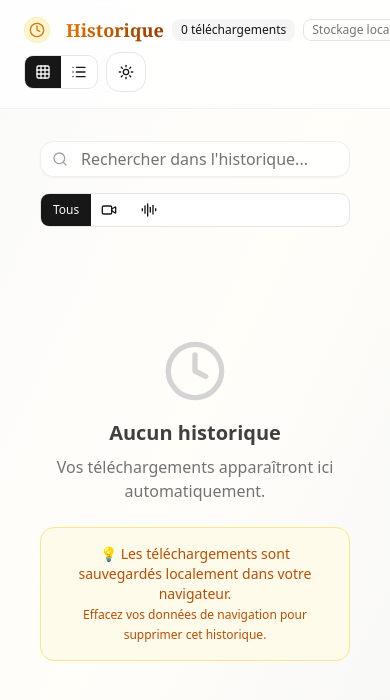
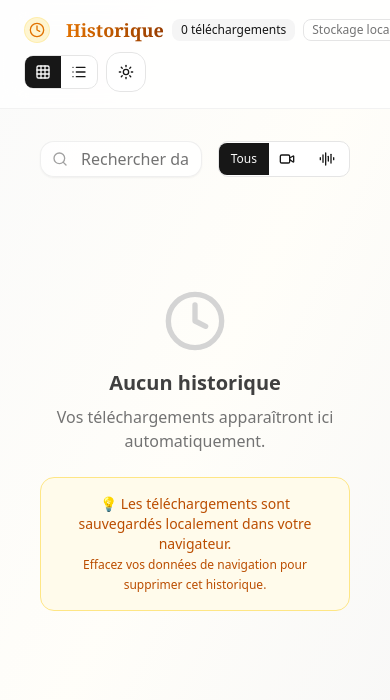
Before and after one commit to Bestbeedev/vinyltube, a Next.js app: page /history in a window 390 px wide. Shown: the top 700 px of the page. Built offline with nearby package versions, Linux system fonts and the light colour scheme; a web font is replaced by a local one.

Commit message:
next-thems add

```diff
--- a/app/history/page.tsx
+++ b/app/history/page.tsx
@@ -7,6 +7,7 @@ import { Button } from '@/components/ui/button';
 import { Input } from '@/components/ui/input';
 import { Card, CardContent, CardHeader, CardTitle } from '@/components/ui/card';
 import { Badge } from '@/components/ui/badge';
+import { ThemeProvider } from "next-themes";
 import ThemeToggle from '@/components/partials/theme-toggle';
 import HistoryService, { HistoryItem } from '@/lib/history-service';
 
@@ -26,7 +27,7 @@ const scaleIn = {
   transition: { duration: 0.4, ease: "easeOut" }
 };
 
-export default function HistoryPage() {
+function HistoryPageContent() {
   const [history, setHistory] = useState<HistoryItem[]>([]);
   const [viewMode, setViewMode] = useState<'grid' | 'list'>('grid');
   const [searchQuery, setSearchQuery] = useState('');
@@ -114,7 +115,7 @@ export default function HistoryPage() {
       <header className="sticky top-0 z-50 bg-white/80 dark:bg-neutral-900/80 backdrop-blur-md border-b border-neutral-200/50 dark:border-neutral-700/50">
         <div className="container mx-auto px-6 py-4">
           <div className="flex items-center justify-between flex-wrap gap-2 sm:gap-4">
-            <div className="flex items-center space-x-2 sm:space-x-4">
+            <div className="flex items-center space-x-2 sm:space-x-12">
               {/* Logo cliquable vers accueil */}
               <div
                 onClick={() => window.location.href = '/'}
@@ -190,7 +191,7 @@ export default function HistoryPage() {
           initial={{ opacity: 0, y: 20 }}
           animate={{ opacity: 1, y: 0 }}
           transition={{ duration: 0.6 }}
-          className="flex flex-col sm:flex-row gap-4 mb-8 px-4"
+          className="flex  sm:flex-row gap-4 mb-8 px-4"
         >
           {/* Barre de recherche */}
           <div className="flex-1 relative">
@@ -407,3 +408,11 @@ export default function HistoryPage() {
     </div>
   );
 }
+
+export default function HistoryPage() {
+  return (
+    <ThemeProvider attribute="class" defaultTheme="system" enableSystem>
+      <HistoryPageContent />
+    </ThemeProvider>
+  );
+}
```
